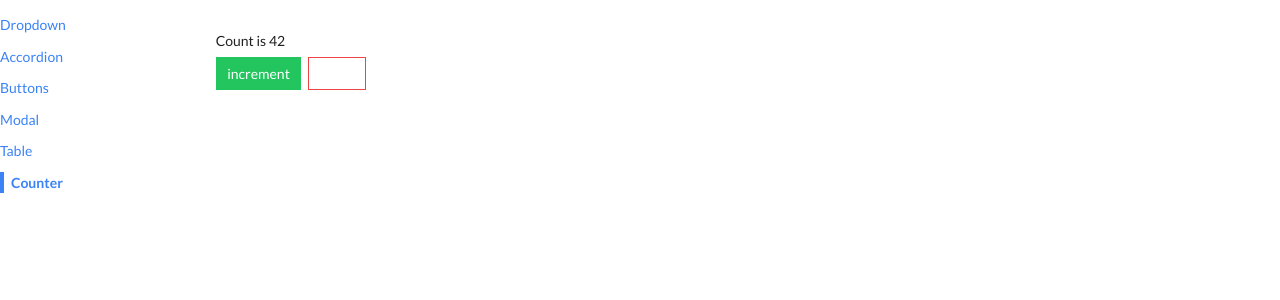
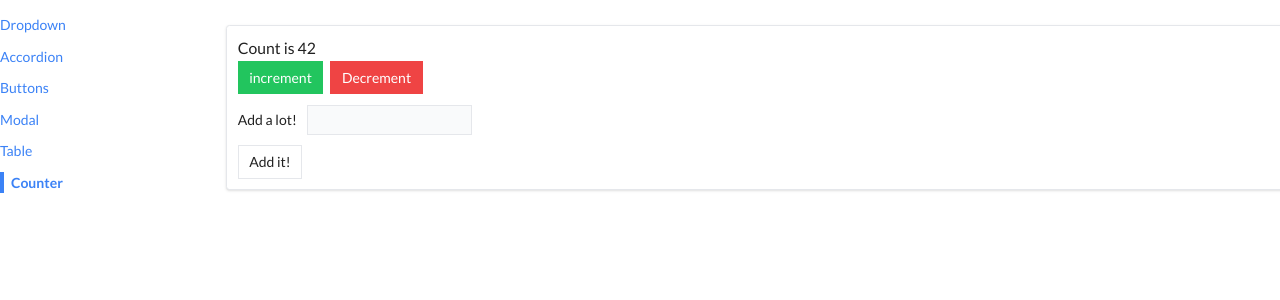
Before and after one commit to mcekov/reusable-react-components, a React app: page /counter in a window 1280 px wide. Shown: the top 300 px of the page. Built offline with nearby package versions, Linux system fonts and the light colour scheme.

Commit message:
useReducer in action

```diff
--- a/package.json
+++ b/package.json
@@ -40,6 +40,7 @@
     "axios": "^1.2.6",
     "bulma": "^0.9.4",
     "classnames": "^2.3.2",
+    "immer": "^9.0.19",
     "json-server": "^0.17.1",
     "prop-types": "^15.8.1",
     "react": "^18.2.0",
--- a/src/components/pages/CounterPage.js
+++ b/src/components/pages/CounterPage.js
@@ -1,23 +1,90 @@
-import React from 'react'
+import produce from 'immer'
+import React, { useReducer } from 'react'
 import Button from '../Button'
+import Panel from '../Panel'
 
-import useCounter from '../../hooks/use-counter'
+const INCREMENT_COUNT = 'increment-count'
+const DECREMENT_COUNT = 'decrement-count'
+const SET_VALUE_TO_ADD = 'change-value-to-add'
+const ADD_VALUE_TO_COUNT = 'add-value-to-count'
+
+const reducer = (state, action) => {
+  switch (action.type) {
+    case INCREMENT_COUNT:
+      state.count = state.count + 1
+      return
+    case DECREMENT_COUNT:
+      state.count = state.count - 1
+      return
+    case SET_VALUE_TO_ADD:
+      state.valueToAdd = action.payload
+      return
+    case ADD_VALUE_TO_COUNT:
+      state.count = state.count + state.valueToAdd
+      state.valueToAdd = 0
+
+      return
+    default:
+      return
+  }
+}
 
 const CounterPage = ({ initialCount }) => {
-  const { count, incrementCounter, resetCounter } = useCounter(initialCount)
+  const [state, dispatch] = useReducer(produce(reducer), {
+    count: initialCount,
+    valueToAdd: 0,
+  })
+
+  console.log(state)
+
+  const incrementCounter = () => {
+    dispatch({ type: INCREMENT_COUNT })
+  }
+
+  const decrementCounter = () => {
+    dispatch({ type: DECREMENT_COUNT })
+  }
+
+  const handleChange = (e) => {
+    const value = parseInt(e.target.value) || 0
+
+    dispatch({
+      type: SET_VALUE_TO_ADD,
+      payload: value,
+    })
+  }
+
+  const handleSubmit = (e) => {
+    e.preventDefault()
+
+    dispatch({
+      type: ADD_VALUE_TO_COUNT,
+    })
+  }
 
   return (
-    <div className="mt-5">
-      <h1> Count is {count}</h1>
-      <div className="flex mt-2">
+    <Panel className="m-3">
+      <h1 className="text-lg">Count is {state.count}</h1>
+      <div className="flex flex-row">
         <Button className="mr-2" success onClick={incrementCounter}>
           increment
         </Button>
-        <Button danger outline onClick={resetCounter}>
-          Reset
+        <Button danger onClick={decrementCounter}>
+          Decrement
         </Button>
       </div>
-    </div>
+
+      <form onSubmit={handleSubmit}>
+        <label htmlFor="">Add a lot!</label>
+        <input
+          value={state.valueToAdd || ''}
+          onChange={handleChange}
+          type="number"
+          className="p-1 m-3 bg-gray-50 border border-grey-300"
+        />
+        <Button>Add it!</Button>
+      </form>
+    </Panel>
   )
 }
 
```
Also changed, not shown: 1 other file (tests, documents, lock files or other folders).
